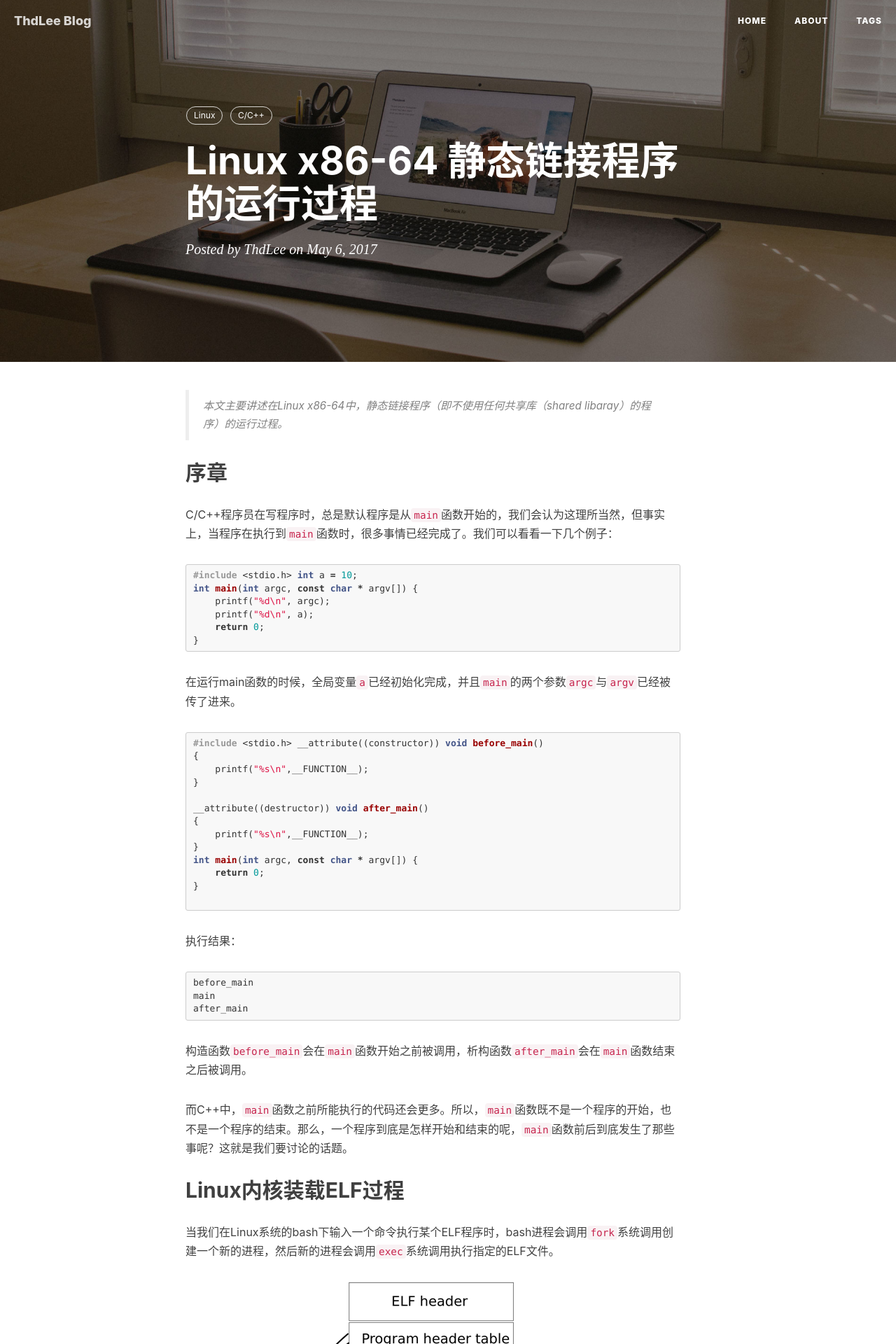
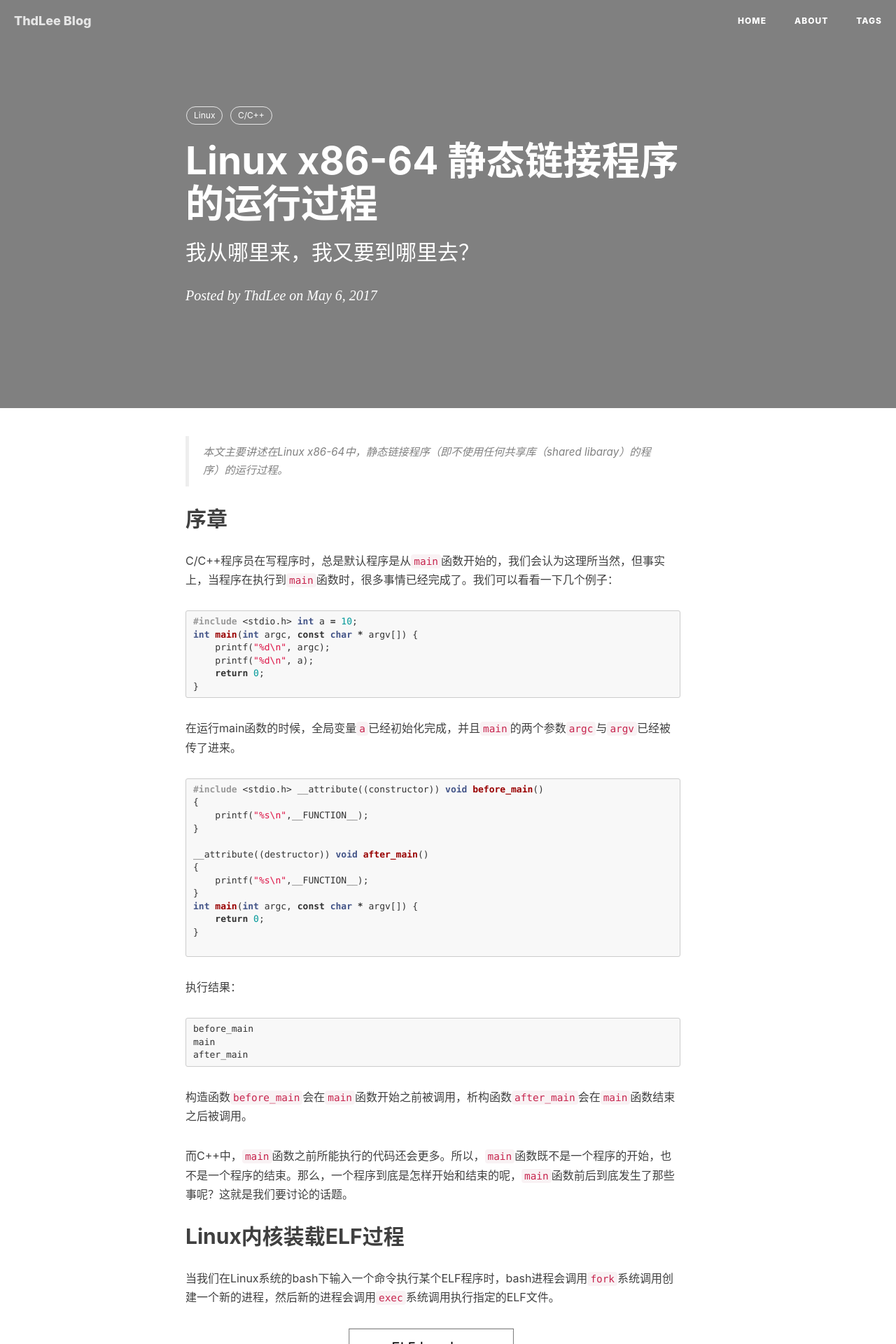
Before and after one commit to kehuizhao/kehuizhao.github.io, a Jekyll site: the page built from _posts/2017-5-06-LinuxProgramProcedure.markdown, in a window 1280 px wide. Shown: the top 1920 px of the page at 70% size. Built offline with Jekyll 4.4.1, drawn with Linux system fonts in a browser that asks for light colours; nearby versions of some CDN libraries; comment, search, counter and statistics services are not loaded.

Commit message:
Add background  image

```diff
--- a/_posts/2017-5-06-LinuxProgramProcedure.markdown
+++ b/_posts/2017-5-06-LinuxProgramProcedure.markdown
@@ -1,8 +1,10 @@
 ---
 layout:     post
 title:      "Linux x86-64 静态链接程序的运行过程"
+subtitle:   "我从哪里来，我又要到哪里去？"
 date:       2017-5-06 15:00:00
 author:     "ThdLee"
+header-img: "img/THDTranslator/post-bg-LinuxProgramProcedure.jpg"
 tags:
     - Linux
     - C/C++
```
Also changed, not shown: img/LinuxProgramProcedure/post-bg-LinuxProgramProcedure.jpg (added).
